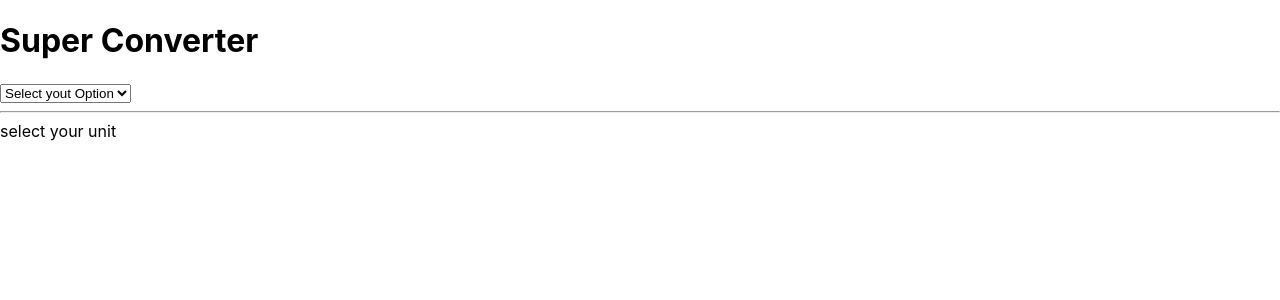
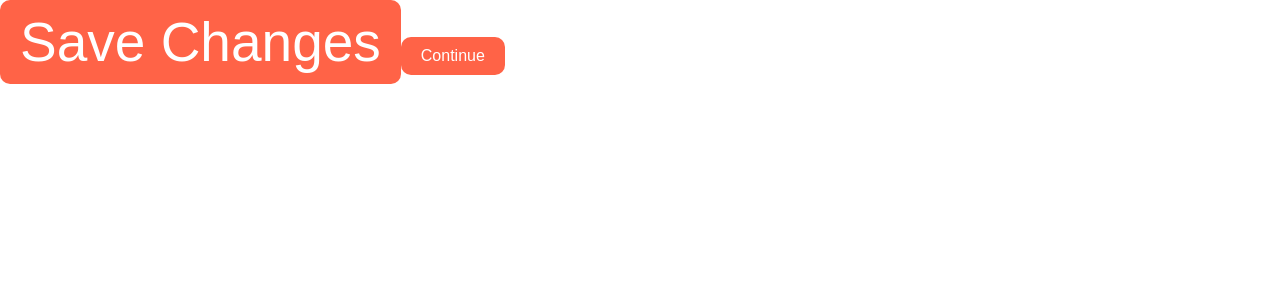
Before and after one commit to UkTheBlood/nomad-react, a React (Create React App) app in the folder nomad-coder/: page / in a window 1280 px wide. Shown: the top 300 px of the page. Built offline with nearby package versions, Linux system fonts and the light colour scheme.

Commit message:
learn: styled to props

```diff
--- a/nomad-coder/src/App.jsx
+++ b/nomad-coder/src/App.jsx
@@ -1,29 +1,32 @@
+import './App.css';
 import { useState } from 'react';
-import './App.css';
+
+import ContainConverter from './components/ContainConverter';
 import HourConverter from './components/HourConverter';
 import KmTOMiles from './components/KmTOMiles';
 
 function App() {
+  function Btn({text, big}) {
+    return <button style={{
+      backgroundColor: "tomato",
+      color: "white",
+      padding: "10px 20px",
+      borderRadius: "10px",
+      border: 0,
+      fontSize: big ? 55 : 16,
+    }}>
+      {text}
+    </button>
+  }
 
-  const [index, setIndex] = useState("xx");
-  const onSelect = (event) => {
-    setIndex(event.target.value)
+  function ConfirnBtn() {
+    return <button>ConfirnBtn</button>
   }
 
   return (
     <>
-      <div>
-        <h1>Super Converter</h1>
-      </div>
-      <select value={index} onChange={onSelect}>
-        <option value="xx">Select yout Option</option>
-        <option value="0">Mitutes & Hours</option>
-        <option value="1">Km & Miles</option>
-      </select>
-      <hr />
-      {index === "xx" ? "select your unit" : null}
-      {index === "0" ? <HourConverter /> : null}
-      {index === "1" ? <KmTOMiles /> : null}
+      <Btn text="Save Changes" big={true} />
+      <Btn text="Continue" big={false} />
     </>
 
   );
--- /dev/null
+++ b/nomad-coder/src/components/ContainConverter.jsx
@@ -0,0 +1,29 @@
+import React from 'react'
+import { useState } from 'react';
+import HourConverter from './HourConverter';
+import KmTOMiles from './KmTOMiles';
+
+function ContainConverter() {
+    const [index, setIndex] = useState("xx");
+    const onSelect = (event) => {
+        setIndex(event.target.value)
+    }
+    return (
+        <>
+            <div>
+                <h1>Super Converter</h1>
+            </div>
+            <select value={index} onChange={onSelect}>
+                <option value="xx">Select yout Option</option>
+                <option value="0">Mitutes & Hours</option>
+                <option value="1">Km & Miles</option>
+            </select>
+            <hr />
+            {index === "xx" ? "select your unit" : null}
+            {index === "0" ? <HourConverter /> : null}
+            {index === "1" ? <KmTOMiles /> : null}
+        </>
+    )
+}
+
+export default ContainConverter
```
